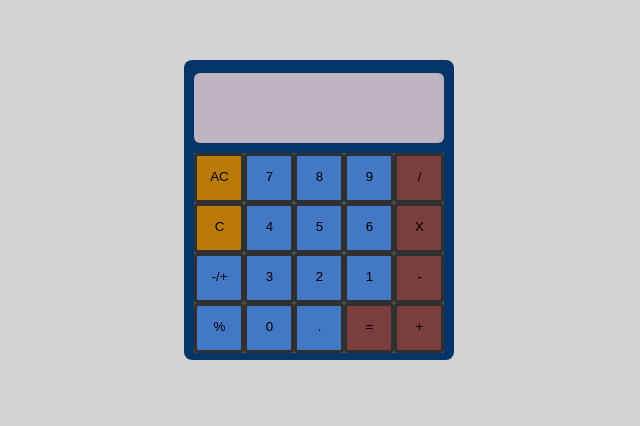
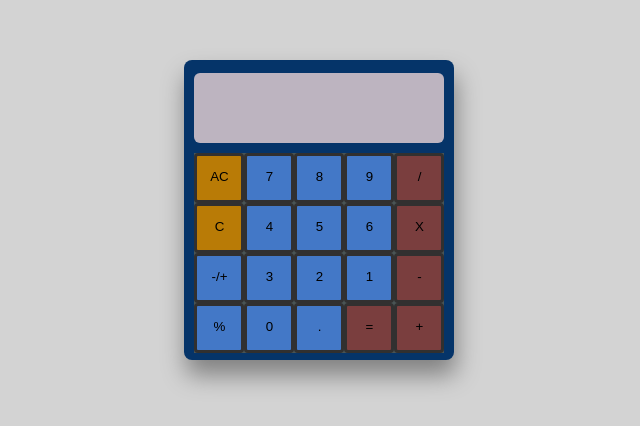
Before and after one commit to guvnor33/calculator, a plain HTML site: page index.html in a window 1280 px wide. Shown: the part 190-616 px from the top of the page, without its empty margins (321-961 px from the left). Drawn offline with Linux system fonts and the light colour scheme.

Commit message:
Add a shadow to the calculator

```diff
--- a/style.css
+++ b/style.css
@@ -33,6 +33,7 @@ body {
     width: 270px;
     border-radius: 8px;
     background-color: rgb(5, 52, 105);
+    filter: drop-shadow(2px 15px 12px grey);
 }
 
 .display-container {
```
